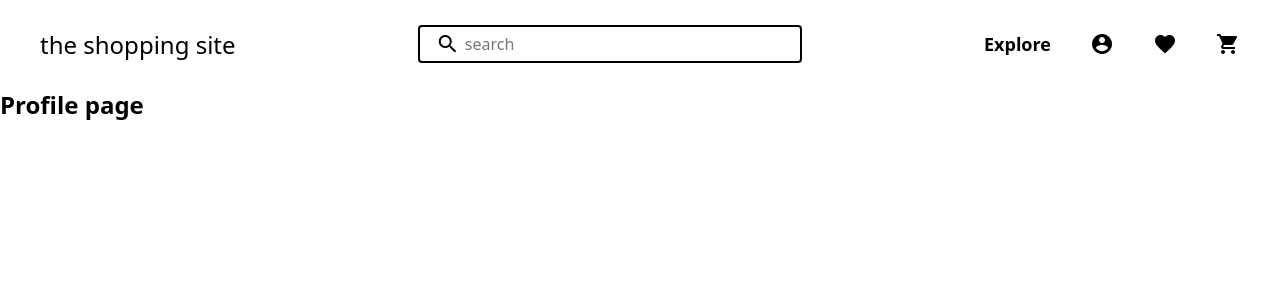
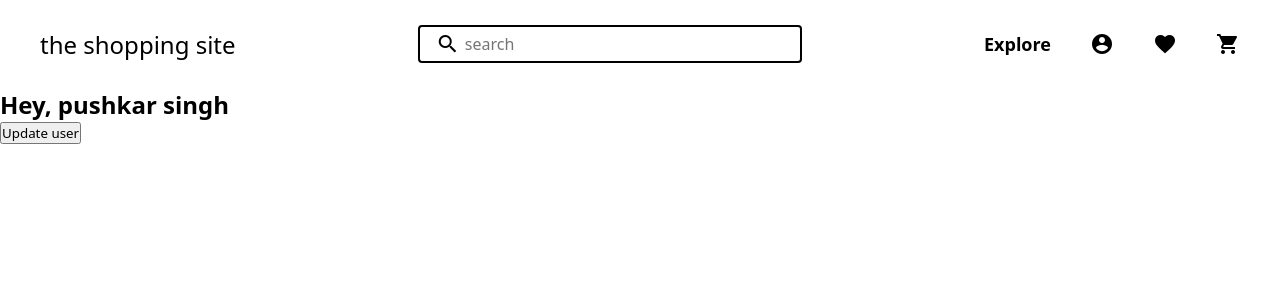
Before and after one commit to pushkarsingh019/ecommerce, a React (Create React App) app: page /profile in a window 1280 px wide. Shown: the top 300 px of the page. Built offline with nearby package versions, Linux system fonts and the light colour scheme.

Commit message:
basic store context working

```diff
--- a/src/index.js
+++ b/src/index.js
@@ -4,9 +4,14 @@ import ReactDOM from 'react-dom/client';
 import App from './App';
 import "./index.css";
 
+// importing store
+import {CartProvider} from "./utils/storeContext";
+
 const root = ReactDOM.createRoot(document.getElementById('root'));
 root.render(
   <React.StrictMode>
-    <App />
+    <CartProvider>
+      <App />
+    </CartProvider>
   </React.StrictMode>
 );
--- a/src/screens/homescreen/HomeScreen.jsx
+++ b/src/screens/homescreen/HomeScreen.jsx
@@ -1,5 +1,7 @@
 // importing layout
 import Navbar from "../../components/navigation/Navbar";
+
+import { useEffect } from "react";
 
 const HomeScreen = () => {
     return (
--- a/src/screens/profilePage/ProfileScreen.jsx
+++ b/src/screens/profilePage/ProfileScreen.jsx
@@ -1,10 +1,15 @@
 import Navbar from "../../components/navigation/Navbar";
 
+import { useContext } from "react";
+import { storeContext } from "../../utils/storeContext";
+
 const ProfileScreen = () => {
+    const { user, updateUser } = useContext(storeContext);
     return (
         <section>
             <Navbar />
-            <h2>Profile page</h2>
+            <h2>Hey, {user}</h2>
+            <button onClick={() => updateUser("elon musk")}>Update user</button>
         </section>
     );
 };
--- /dev/null
+++ b/src/utils/storeContext.js
@@ -0,0 +1,18 @@
+import {createContext, useState} from "react";
+
+export const storeContext = createContext();
+
+export function CartProvider({children}){
+    const [user, setUser] = useState("pushkar singh");
+
+    const store = {
+        user,
+        updateUser : (name) => setUser(name)
+    };
+
+    return(
+        <storeContext.Provider value={store}>
+            {children}
+        </storeContext.Provider>
+    )
+};
```
